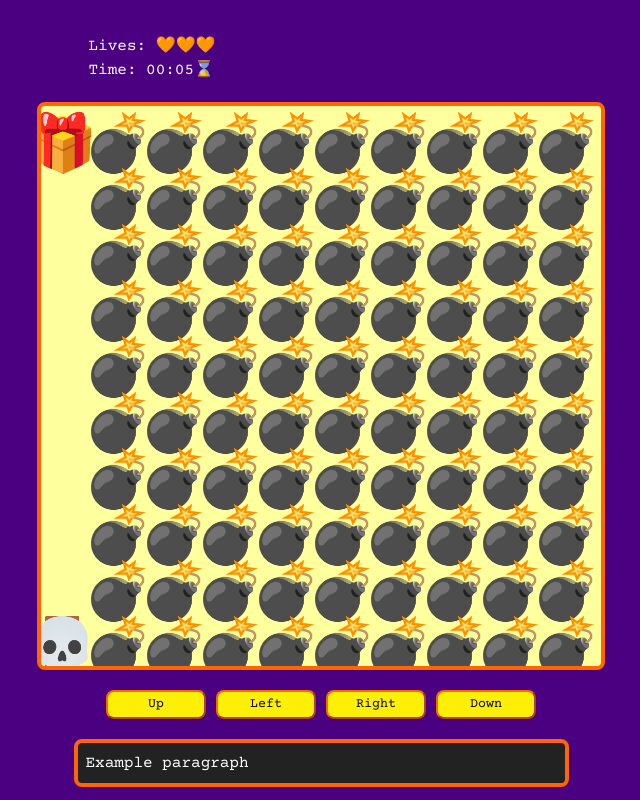
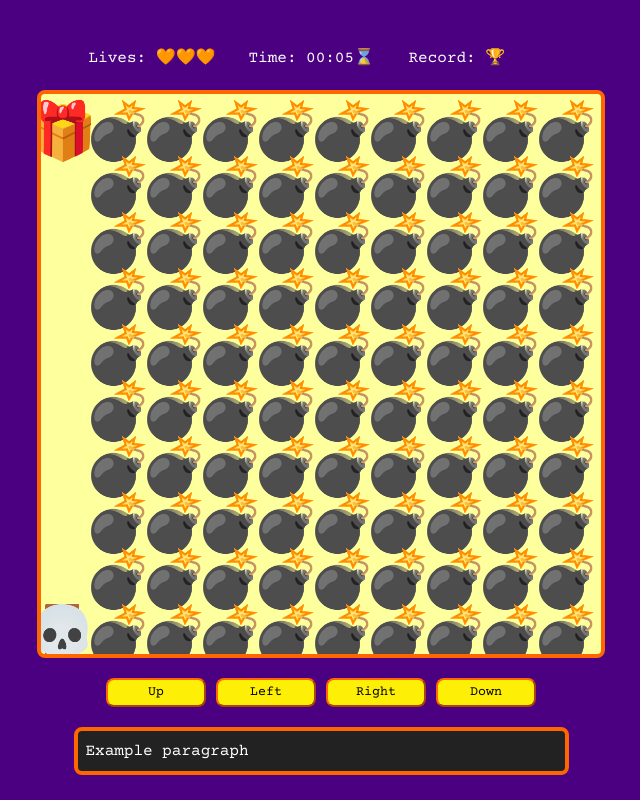
Before and after one commit to andreaRivasRu/wizard-rush-taller-practico-js, a plain HTML site: page index.html in a window 1280 px wide. Shown: the whole page, without its empty margins (319-959 px from the left). Drawn offline with nearby package versions, Linux system fonts and the light colour scheme.

Commit message:
record, localstorage, css de info container

```diff
--- a/game.js
+++ b/game.js
@@ -4,8 +4,10 @@ const btnUp = document.querySelector('#up');
 const btnLeft = document.querySelector('#left');
 const btnRight = document.querySelector('#right');
 const btnDown = document.querySelector('#down');
-const livesCounter = document.querySelector('.lives');
-const timeCounter = document.querySelector('.time');
+const livesSpan = document.querySelector('#lives');
+const timeSpan = document.querySelector('#time');
+const recordSpan = document.querySelector('#record');
+const pResult = document.querySelector('#result');
 
 let canvasSize;
 let elementsSize;
@@ -57,11 +59,12 @@ function startGame() {
     return;
   }
 
-  timeCounter.innerHTML = '00:00';
+  timeSpan.innerHTML = '00:00';
 
   if (!timeStart) {
     timeStart = Date.now();
-    timeInterval = setInterval(showTime, 1000)
+    timeInterval = setInterval(showTime, 1000);
+    showRecord();
   }
 
   const mapRows = map.trim().split('\n');
@@ -114,11 +117,15 @@ function formatTime(ms) {
 }
 
 function showLives() {
-  livesCounter.innerHTML = emojis['HEART'].repeat(lives);
+  livesSpan.innerHTML = emojis['HEART'].repeat(lives);
 }
 
 function showTime() {
-  timeCounter.innerHTML = formatTime(Date.now() - timeStart);
+  timeSpan.innerHTML = formatTime(Date.now() - timeStart);
+}
+
+function showRecord() {
+  recordSpan.innerHTML = localStorage.getItem('record_time');
 }
 
 function movePlayer() {
@@ -168,6 +175,20 @@ function resetLvl() {
 function gameWin() {
     console.log('Terminaste el juego');
     clearInterval(timeInterval);
+
+    const recordTime = localStorage.getItem('record_time');
+    const playerTime = Date.now() - timeStart;
+
+    if (recordTime) {
+      if (recordTime > playerTime) {
+        localStorage.setItem('record_time', formatTime(playerTime));
+        pResult.innerHTML = 'Superaste tu record anterior!!';
+      } else {
+        pResult.innerHTML = 'No has superado tu record anterior, sigue intentando!';
+      }
+    } else {
+      localStorage.setItem('record_time', formatTime(playerTime));
+    }
 };
 
 window.addEventListener('keydown', moveByKeys);
--- a/index.html
+++ b/index.html
@@ -11,9 +11,10 @@
 </head>
 <body>
     <div class="game-container">
-        <div class="lives-container">
-            <p>Lives: <span class="lives"></span></p>
-            <p>Time: <span class="time"></span>⌛</p>
+        <div class="info-container">
+            <p>Lives: <span id="lives"></span></p>
+            <p>Time: <span id="time"></span>⌛</p>
+            <p>Record: <span id="record"></span>🏆</p>
         </div>
 
         <canvas id="game"></canvas>
@@ -27,6 +28,7 @@
 
         <div class="messages-container">
             <!-- TODO -->
+            <p id="result"></p>
             <p>Example paragraph</p>
         </div>
     </div>
--- a/style.css
+++ b/style.css
@@ -28,14 +28,15 @@ p {
     row-gap: 20px;
 }
 
-.lives-container {
+.info-container {
     display: flex;
-    flex-wrap: wrap;
+    /* flex-wrap: wrap; */
+    justify-content: space-around;
     border-radius: 8px;
     margin: 0 auto;
     margin-top: 20px;
     padding-left: 15px;
-    width: 80%;
+    width: 100%;
     max-width: 495px;
 }
 
```
